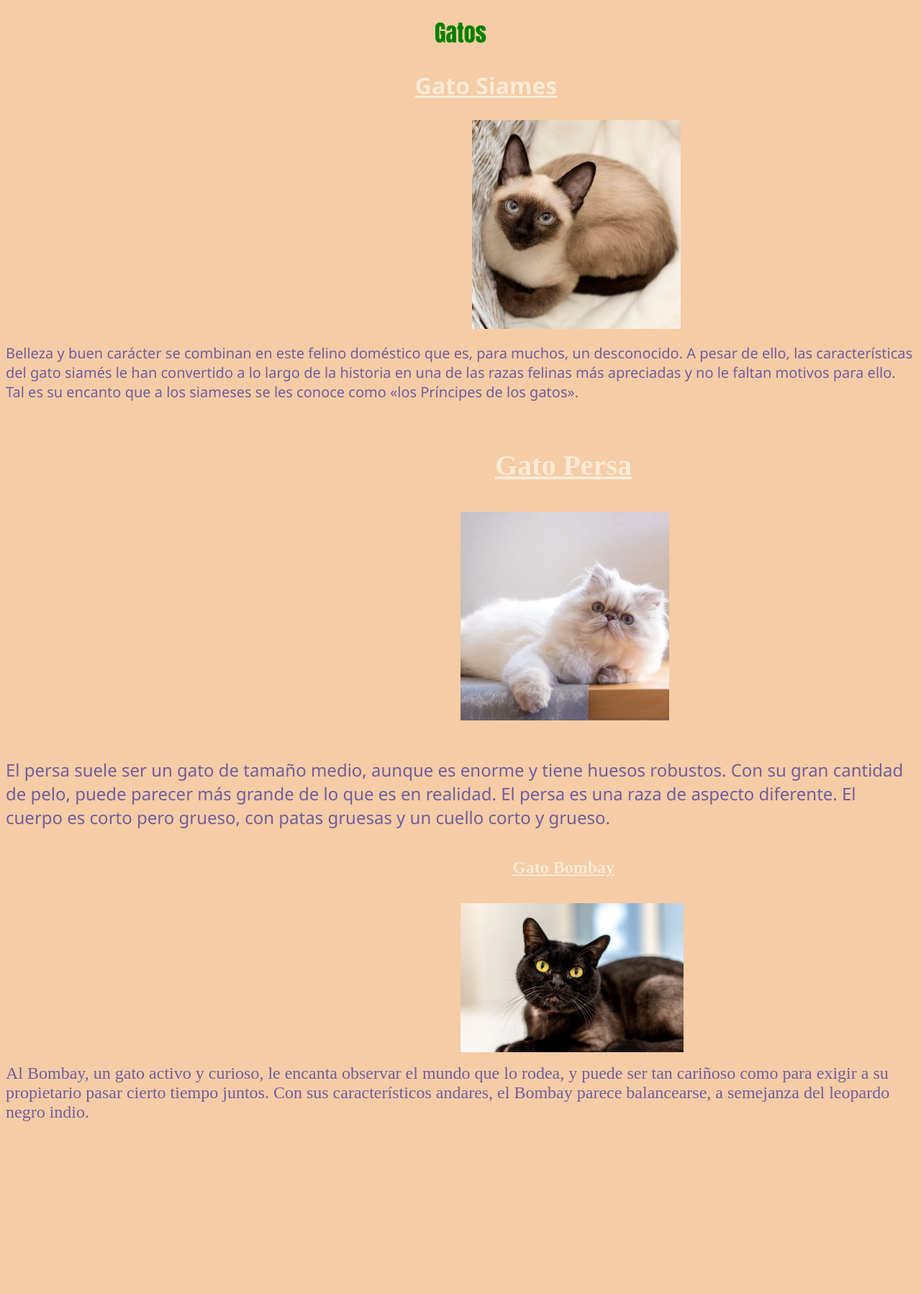
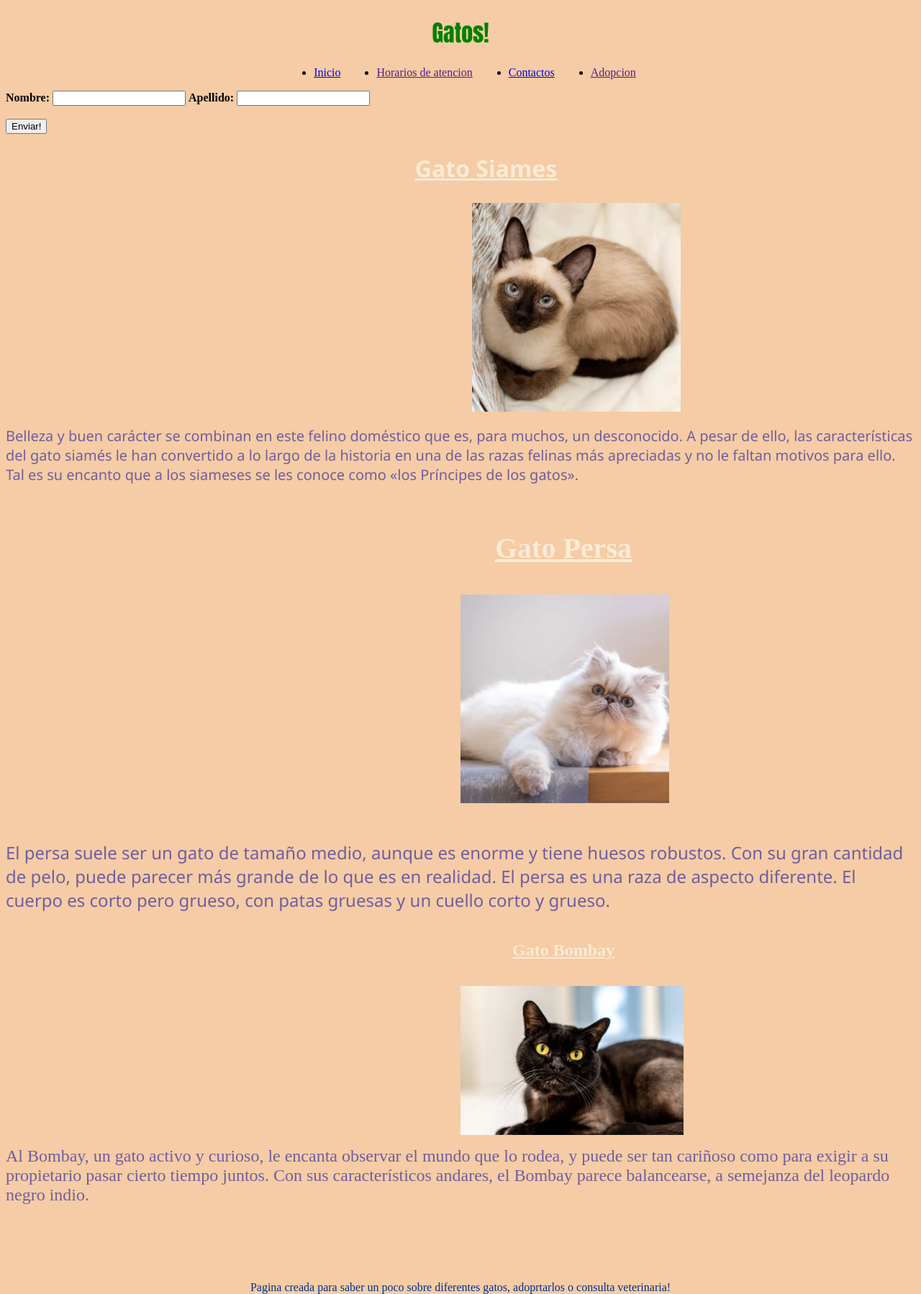
Before and after one commit to Feel-Coffee/Comis.B, a plain HTML site: page index.html in a window 1280 px wide. Shown: the top 1798 px of the page at 72% size. Before the commit the page ends 1559 px from the top, so only its background shows below. Drawn offline with Linux system fonts and the light colour scheme.

Commit message:
New adds

```diff
--- /dev/null
+++ b/Styles/Styles2.css
@@ -0,0 +1,36 @@
+body
+    {
+        background-color: rgb(245, 204, 165)
+    }
+
+    h1
+    {
+        text-align: center;
+        font-family: Impact, Haettenschweiler, 'Arial Narrow Bold', sans-serif;
+        color: green;
+        text-shadow: 40cap;
+    }
+
+.List_Info
+{
+    display: flex;
+  justify-content: center;
+  gap: 50px;
+}
+
+.Foot_Page
+{
+    display: flex;
+    position: relative;
+    bottom: -100vh;
+    color: rgb(0, 49, 141);
+    justify-content: center;
+}
+
+.Form_Style
+{
+  position: relative;
+  left: 73vh;
+  top: 10vh;
+
+}
--- a/styles.css
+++ b/Styles/styles.css
@@ -106,4 +106,22 @@
         }
     }
 
+
+    .List_Info
+{
+    display: flex;
+  justify-content: center;
+  gap: 50px;
 }
+
+.Foot_Page
+{
+    display: flex;
+    position: relative;
+    bottom: -170px;
+    color: rgb(0, 49, 141);
+    justify-content: center;
+}
+
+
+}
--- a/index.html
+++ b/index.html
@@ -2,15 +2,36 @@
 <html lang="en">
 <head>
     <meta charset="UTF-8">
-    <link rel="stylesheet" href="styles.css">
+    <link rel="stylesheet" href="/Styles/styles.css">
     <meta name="viewport" content="width=device-width, initial-scale=1.0">
     <title>Gatitos!</title>
 </head>
 <body>
-    <h1>Gatos</h1>
+
+    <header>
+        <h1>Gatos!</h1>
+        <nav>
+            <ul class="List_Info">
+                <li><a href="index.html">Inicio</a></li>
+                <li><a href="">Horarios de atencion</a></li>
+                <li><a href="Contactos.html">Contactos</a></li>
+                <li><a href="">Adopcion</a></li>
+            </ul>
+        </nav>
+
+        <form method="" action="">
+            <b>Nombre: <input type="text" name="Nombre" class="Name_Style"></b>
+            <b>Apellido: <input type="text" name="Apellido" class="Surname_Style"></b>
+            <br>
+            <br>
+            <input type="submit" value="Enviar!" class="Send_Style">
+        </form>
+    </header>
+
+    <main>
         <div class="Gato_Siames">
             <h2>Gato Siames</h2>
-    <img src="Siames.jpg" alt="Siames Cat" class="S_Cat">
+            <img src="/Images/Siames.jpg" alt="Siames Cat" class="S_Cat">
             <p class="Siames_Char">Belleza y buen carácter
                 se combinan en este felino doméstico que es,
                 para muchos, un desconocido. A pesar de ello,
@@ -23,7 +44,7 @@
 
             <div class="Gato_Persa">
                 <h2>Gato Persa</h2>
-        <img src="gato-persa-m.jpg.webp" alt="Persa Cat" class="P_Cat">
+                <img src="/Images/gato-persa-m.jpg.webp" alt="Persa Cat" class="P_Cat">
                 <p class="Persa_Char">El persa suele ser un gato de tamaño medio, aunque es enorme y tiene huesos robustos. Con su gran cantidad de pelo,
                     puede parecer más grande de lo que es en realidad. El persa es una raza de aspecto diferente. El cuerpo es corto pero grueso, con patas
                     gruesas y un cuello corto y grueso.</p>
@@ -31,11 +52,16 @@
 
             <div class="Gato_Bombay">
                 <h2>Gato Bombay</h2>
-        <img src="image-40.webp" alt="Bombay Cat" class="B_Cat">
+                <img src="/Images/image-40.webp" alt="Bombay Cat" class="B_Cat">
                 <p class="Bombay_Char">Al Bombay, un gato activo y curioso, le encanta observar el mundo que lo rodea, y puede ser tan cariñoso como para
                     exigir a su propietario pasar cierto tiempo juntos. Con sus característicos andares, el Bombay parece balancearse, a semejanza del
                     leopardo negro indio.</p>
             </div>
+    </main>
+
+    <footer>
+        <p class="Foot_Page">Pagina creada para saber un poco sobre diferentes gatos, adoprtarlos o consulta veterinaria!</p>
+    </footer>
 
 </body>
 </html>
```
Also changed, not shown: Contactos.html (added, +46 -0 lines), Images/Siames.jpg (renamed from Siames.jpg), Images/gato-persa-m.jpg.webp (renamed from gato-persa-m.jpg.webp), Images/image-40.webp (renamed from image-40.webp), 1 other file. Lines whose indentation alone changed are shown as unchanged.
